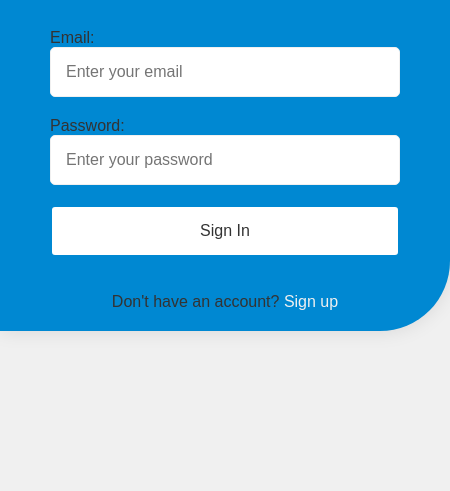
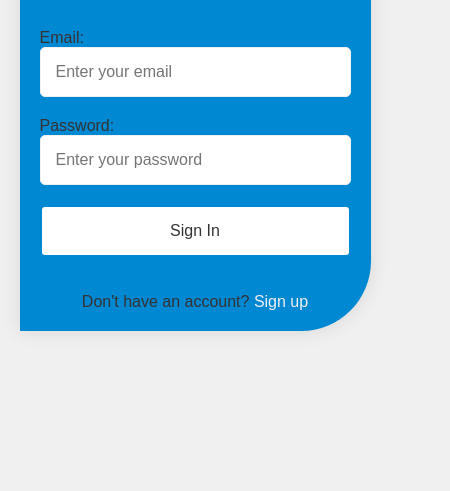
Before and after one commit to gustavonapier/SignUp, a plain HTML site: page cadastro-en.html in a window 390 px wide. Shown: the part 353-844 px from the top of the page, 450 px wide, since content can reach past the window. Drawn offline with Linux system fonts and the light colour scheme.

Commit message:
alteracoes responsabilidade mobile

```diff
--- a/cadastro-en.html
+++ b/cadastro-en.html
@@ -4,6 +4,7 @@
     <meta charset="UTF-8">
     <meta name="viewport" content="width=device-width, initial-scale=1.0">
     <link rel="stylesheet" href="style.css">
+    <link rel="stylesheet" href="mobile.css">
     <title>Login</title>
 </head>
 <body>
--- /dev/null
+++ b/mobile.css
@@ -0,0 +1,12 @@
+.container {
+    width: 800px;
+    padding: 40px;
+    margin: auto;
+  }
+
+@media (max-width: 768px) {
+    .container {
+      width: 90%;
+      padding: 20px;
+    }
+  }
```
Also changed, not shown: cadastro-pt.html (+1 -0 lines), fail-en.html (+1 -0 lines), index.html (+1 -0 lines).
